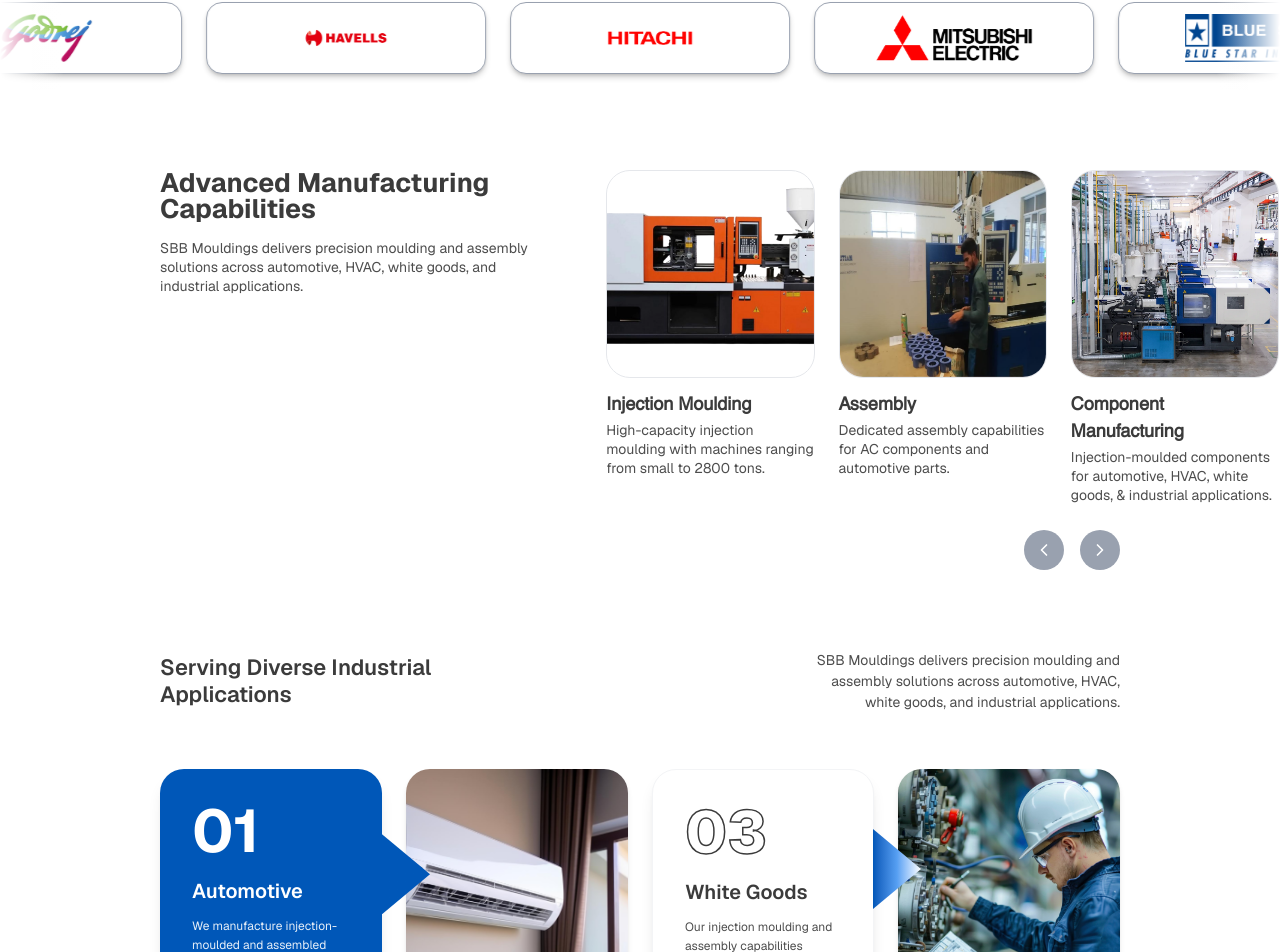
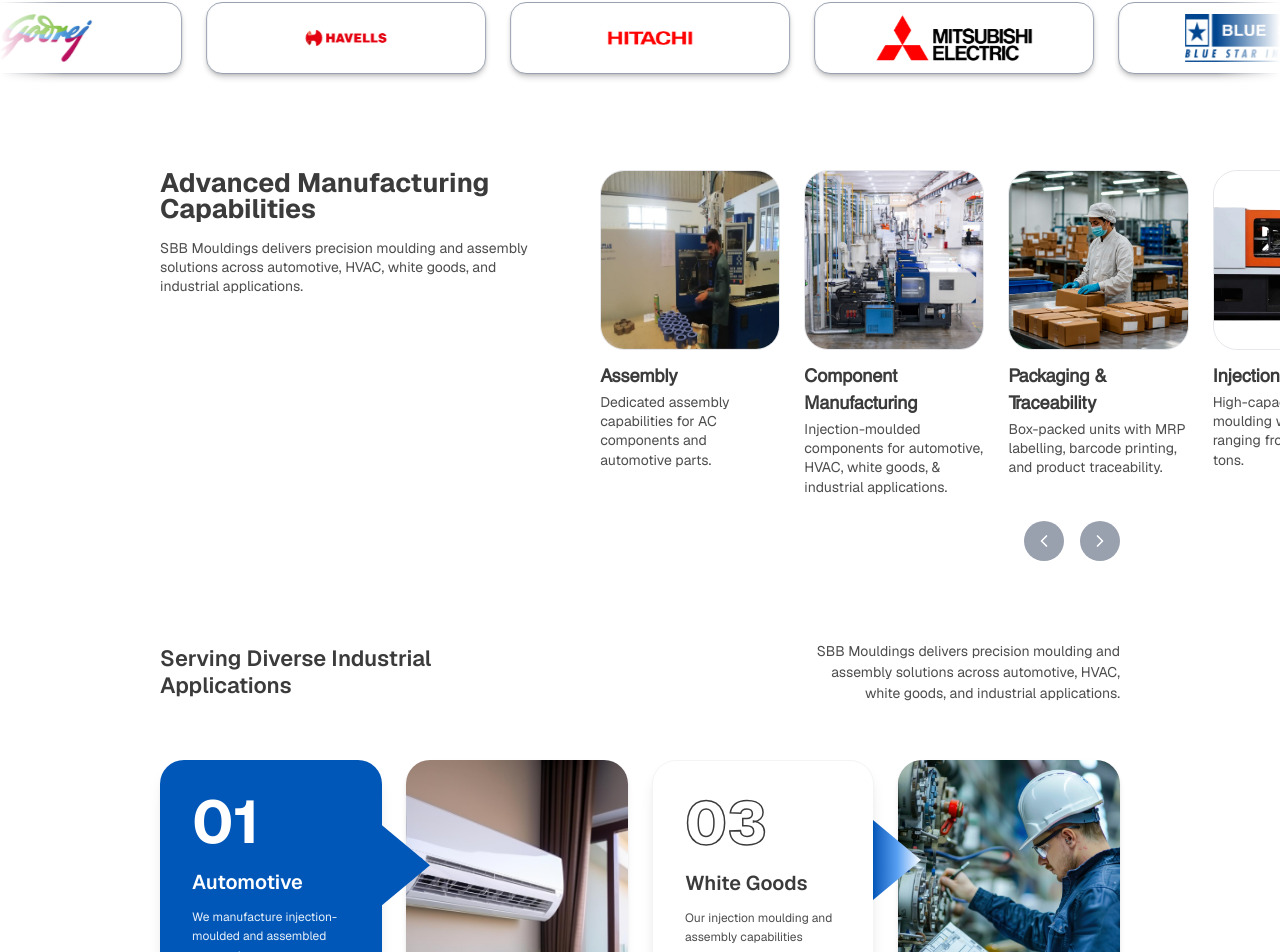
Before and after one commit to Chandail-Kajal/sbb-modulings, a Next.js app: page / in a window 1280 px wide. Shown: the part 1167-2119 px from the top of the page. Built offline with nearby package versions, Linux system fonts and the light colour scheme; a web font is replaced by a local one.

Commit message:
resolve build error

```diff
--- a/src/components/ManufacturingSection.tsx
+++ b/src/components/ManufacturingSection.tsx
@@ -44,7 +44,7 @@ export const ManufacturingCarousel = () => {
     },
     [
       Autoplay({
-        delay: 1500,
+        delay: 4500,
         stopOnInteraction: false,
         stopOnMouseEnter: true,
       }),
@@ -106,11 +106,11 @@ export const ManufacturingCarousel = () => {
                     className="
                       min-w-0
                       flex-[0_0_100%]
-                      sm:flex-[0_0_33%]
+                      sm:flex-[0_0_29%]
                       px-3
                     "
                   >
-                    <ManufacturingCard index={index} {...card} />
+                    <ManufacturingCard  {...card} />
                   </div>
                 ))}
               </div>
```
